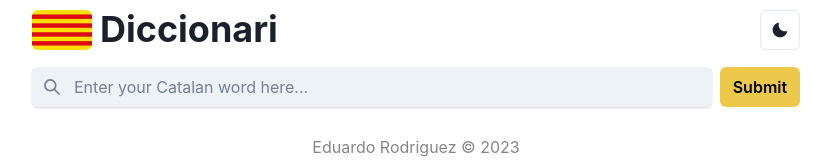
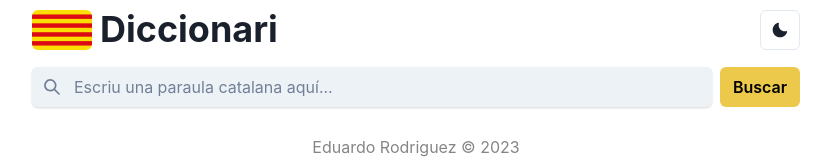
Before and after one commit to erodrigufer/catDict, a React (Vite) app in the folder frontend/: page / in a window 1280 px wide. Shown: the top 160 px of the page, without its empty margins (224-1055 px from the left). Built offline with nearby package versions, Linux system fonts and the light colour scheme.

Commit message:
Change all displayed texts to Catalan

```diff
--- a/frontend/src/App.tsx
+++ b/frontend/src/App.tsx
@@ -13,7 +13,7 @@ import ErrorBanner from "./components/ErrorBanner";
 function App() {
   const [promptText, setPromptext] = useState<string>("");
   const [lastWords, setLastWords] = useState<string[]>([]);
-  const inputPlaceholder = "Enter your Catalan word here...";
+  const inputPlaceholder = "Escriu una paraula catalana aquí...";
   const colorScheme = "yellow";
   const onSubmit = (promptText: string) => {
     promptText = sanitizeQuery(promptText);
--- a/frontend/src/components/WordInput.tsx
+++ b/frontend/src/components/WordInput.tsx
@@ -57,10 +57,10 @@ const WordInput = (props: Props) => {
           <Button
             colorScheme={props.colorScheme}
             isLoading={props.isLoading}
-            loadingText="Loading..."
+            loadingText="Carregant..."
             type="submit"
           >
-            Submit
+            Buscar
           </Button>
         </Flex>
       </form>
```
